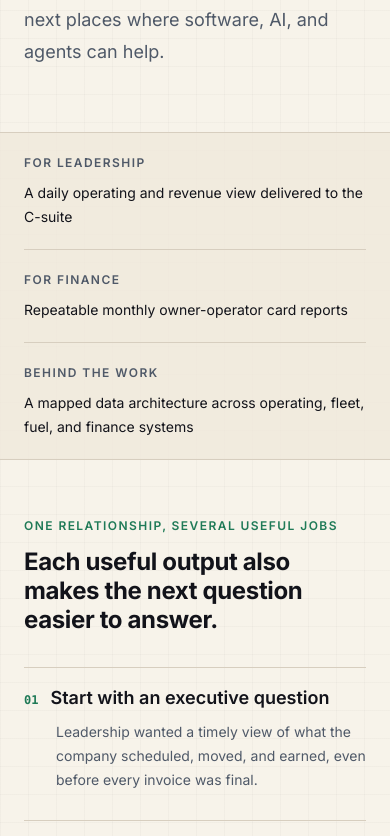
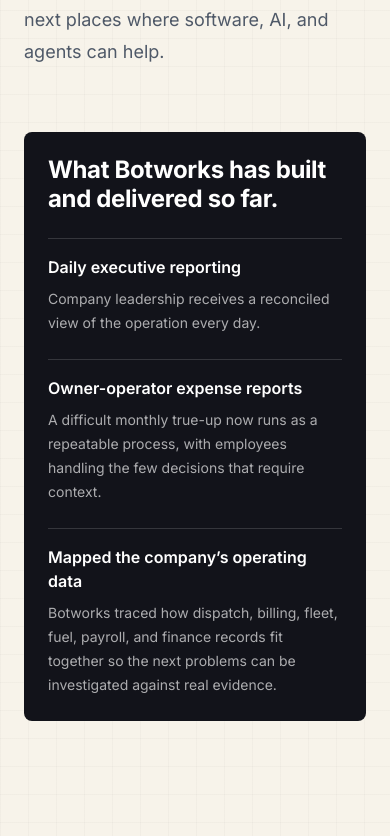
Before and after one commit to thebotcandoit/thebotcandoit.com, a Next.js app: page /case-studies/finance-operations in a window 390 px wide. Shown: the part 802-1638 px from the top of the page. Built offline with nearby package versions, Linux system fonts and the light colour scheme.

Commit message:
Move BTL delivery summary near case study lead

```diff
--- a/components/CaseStudyPage.js
+++ b/components/CaseStudyPage.js
@@ -2,6 +2,30 @@
 import Nav from './Nav'
 import Footer from './Footer'
 import SiteHead from './SiteHead'
+
+function DeliveredSummary({ delivered, eyebrow, heading, intro }) {
+  return (
+    <section className="rounded-lg bg-ink p-6 text-white sm:p-8">
+      {eyebrow && <p className="site-label text-amber">{eyebrow}</p>}
+      <h2 className={`site-section-title text-white ${eyebrow ? 'mt-3' : ''}`}>{heading}</h2>
+      {intro && <p className="mt-3 text-sm leading-6 text-white/70">{intro}</p>}
+      {typeof delivered[0] === 'string' ? (
+        <ul className="mt-5 space-y-3">
+          {delivered.map((item) => <li key={item} className="flex gap-3 text-sm leading-6 text-white/70"><span className="text-amber">•</span><span>{item}</span></li>)}
+        </ul>
+      ) : (
+        <div className={`mt-6 grid gap-x-8 gap-y-6 ${delivered.length === 3 ? 'lg:grid-cols-3' : 'sm:grid-cols-2'}`}>
+          {delivered.map((item) => (
+            <section key={item.heading} className="border-t border-white/15 pt-4">
+              <h3 className="text-base font-semibold text-white">{item.heading}</h3>
+              <p className="mt-2 text-sm leading-6 text-white/65">{item.body}</p>
+            </section>
+          ))}
+        </div>
+      )}
+    </section>
+  )
+}
 
 export default function CaseStudyPage({
   path,
@@ -15,8 +39,10 @@
   sections,
   evidence,
   delivered,
+  deliveredEyebrow = 'In production',
   deliveredHeading = 'What exists now',
   deliveredIntro,
+  deliveredPosition = 'bottom',
   boundary,
 }) {
   const schema = {
@@ -60,6 +86,17 @@
             <h1 className="site-page-title mt-4">{title}</h1>
             <p className="site-lede mt-6">{intro}</p>
           </header>
+
+          {deliveredPosition === 'top' && (
+            <section className="site-shell max-w-5xl pb-14 sm:pb-16">
+              <DeliveredSummary
+                delivered={delivered}
+                eyebrow={deliveredEyebrow}
+                heading={deliveredHeading}
+                intro={deliveredIntro}
+              />
+            </section>
+          )}
 
           {facts.length > 0 && (
             <section className="border-y border-line bg-paper-deep/70">
@@ -161,25 +198,14 @@
                 </section>
               )}
 
-              <section className="rounded-lg bg-ink p-6 text-white sm:p-8">
-                <p className="site-label text-amber">In production</p>
-                <h2 className="site-section-title mt-3 text-white">{deliveredHeading}</h2>
-                {deliveredIntro && <p className="mt-3 text-sm leading-6 text-white/70">{deliveredIntro}</p>}
-                {typeof delivered[0] === 'string' ? (
-                  <ul className="mt-5 space-y-3">
-                    {delivered.map((item) => <li key={item} className="flex gap-3 text-sm leading-6 text-white/70"><span className="text-amber">•</span><span>{item}</span></li>)}
-                  </ul>
-                ) : (
-                  <div className="mt-6 grid gap-x-8 gap-y-6 sm:grid-cols-2">
-                    {delivered.map((item) => (
-                      <section key={item.heading} className="border-t border-white/15 pt-4">
-                        <h3 className="text-base font-semibold text-white">{item.heading}</h3>
-                        <p className="mt-2 text-sm leading-6 text-white/65">{item.body}</p>
-                      </section>
-                    ))}
-                  </div>
-                )}
-              </section>
+              {deliveredPosition === 'bottom' && (
+                <DeliveredSummary
+                  delivered={delivered}
+                  eyebrow={deliveredEyebrow}
+                  heading={deliveredHeading}
+                  intro={deliveredIntro}
+                />
+              )}
 
               <section className="border-y border-line py-7">
                 <p className="site-label text-copy">Boundary</p>
--- a/pages/case-studies/finance-operations.js
+++ b/pages/case-studies/finance-operations.js
@@ -9,11 +9,6 @@
       eyebrow="Regional transportation company"
       status="Active engagement"
       intro="What began with one operational idea now gives company leadership a reconciled view of the business every day. Botworks also made monthly owner-operator card reporting easier to produce, mapped how the company’s operating systems fit together, and uses that understanding to investigate the next places where software, AI, and agents can help."
-      facts={[
-        ['For leadership', 'A daily operating and revenue view delivered to the C-suite'],
-        ['For finance', 'Repeatable monthly owner-operator card reports'],
-        ['Behind the work', 'A mapped data architecture across operating, fleet, fuel, and finance systems'],
-      ]}
       journey={{
         eyebrow: 'One relationship, several useful jobs',
         heading: 'Each useful output also makes the next question easier to answer.',
@@ -89,24 +84,21 @@
           callout: 'The goal is not to build every idea. It is to learn enough of the business to build the useful ones well.',
         },
       ]}
-      deliveredHeading="An active AI and data partnership is already producing daily and monthly work."
-      deliveredIntro="The visible outputs and the operating knowledge behind them are parts of the same engagement."
+      deliveredPosition="top"
+      deliveredEyebrow={null}
+      deliveredHeading="What Botworks has built and delivered so far."
       delivered={[
         {
           heading: 'Daily executive reporting',
-          body: 'A generated operating and revenue view, delivered to company leadership with reconciled definitions, visible data freshness, and repeatable release checks.',
+          body: 'Company leadership receives a reconciled view of the operation every day.',
         },
         {
-          heading: 'Owner-operator card reports',
-          body: 'A monthly process that turns the company’s transaction export and operating roster into individual workbooks, while preserving the employee decisions that still require context.',
+          heading: 'Owner-operator expense reports',
+          body: 'A difficult monthly true-up now runs as a repeatable process, with employees handling the few decisions that require context.',
         },
         {
-          heading: 'Operating data architecture',
-          body: 'A working map of systems, entities, definitions, joins, conflicts, access constraints, and unresolved questions across the company’s operating data.',
-        },
-        {
-          heading: 'The next useful work',
-          body: 'A disciplined pipeline of reporting, finance, fleet, fuel, and agent opportunities that are tested against real evidence before they become production systems.',
+          heading: 'Mapped the company’s operating data',
+          body: 'Botworks traced how dispatch, billing, fleet, fuel, payroll, and finance records fit together so the next problems can be investigated against real evidence.',
         },
       ]}
       boundary="This is an active internal engagement. The executive report is generated and delivered daily, and the owner-operator card-report process runs monthly. Other opportunities described here are being investigated or built in sequence. The driver alert was deliberately not shipped in its original form. This case study does not publish company figures or claim a financial result Botworks cannot independently attribute."
```
